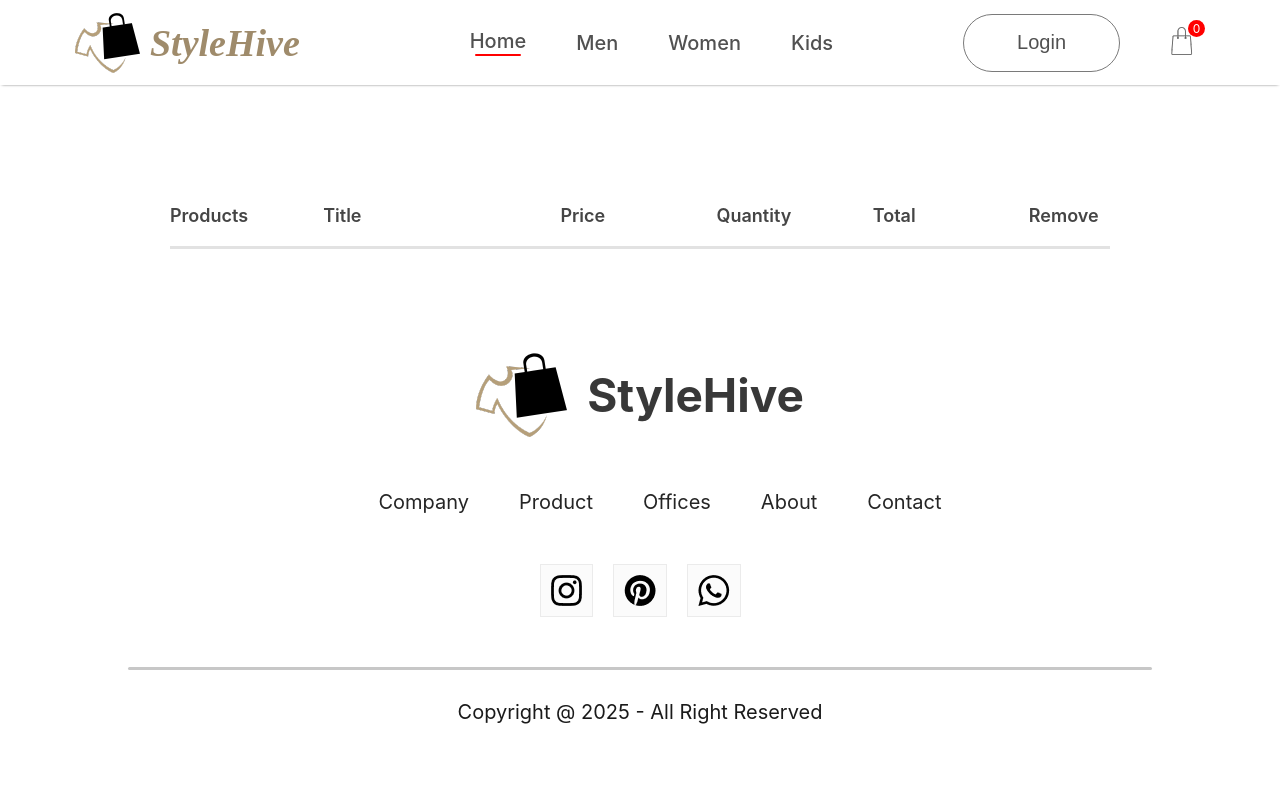
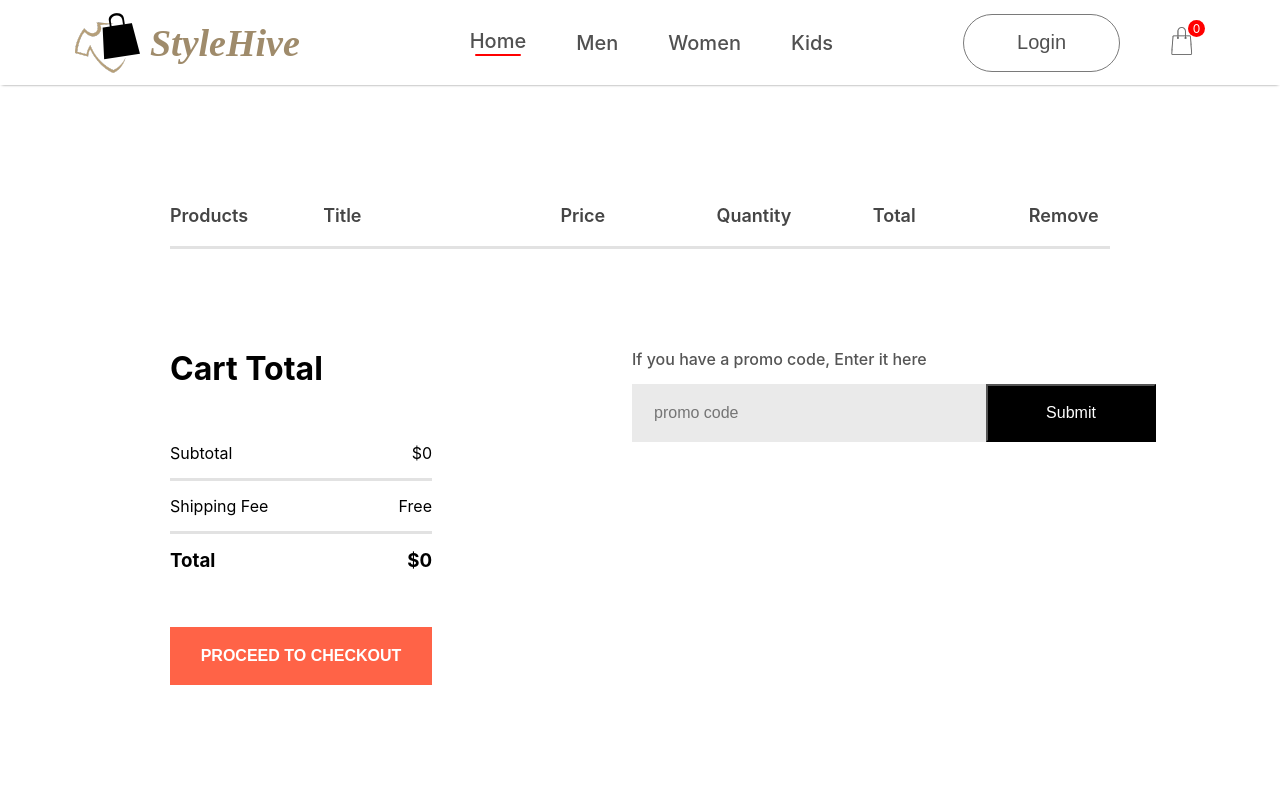
Before and after one commit to ThasuniInduma/e-commerce-web-app, a React (Create React App) app: page /cart in a window 1280 px wide. Shown: the top 787 px of the page. Built offline with nearby package versions, Linux system fonts and the light colour scheme.

Commit message:
cart update

```diff
--- a/src/Components/CartItems/CartItems.css
+++ b/src/Components/CartItems/CartItems.css
@@ -34,3 +34,61 @@
     border: 2px solid #ebebeb;
     background: #fff;
 }
+.cartitems-down{
+    display: flex;
+    margin: 100px 0px;
+}
+.cartitems-total{
+    flex: 1;
+    display: flex;
+    flex-direction: column;
+    margin-right: 200px;
+    gap: 40px;
+}
+.cartitems-total-item{
+    display: flex;
+    justify-content: space-between;
+    padding: 15px 0px;
+}
+.cartitems-total button{
+    width: 262px;
+    outline: none;
+    border: none;
+    cursor: pointer;
+    height: 58px;
+    background: tomato;
+    color: #fff;
+    font-size: 16px;
+    font-weight: 600;
+}
+.cartitems-promocode{
+    flex: 1;
+    font-size: 16px;
+    font-weight: 500;
+}
+.cartitems-promocode p{
+    color: #555;
+}
+.cartitems-promobox{
+    width: 504px;
+    margin-top: 15px;
+    padding-left: 20px;
+    height: 58px;
+    background: #eaeaea;
+}
+.cartitems-promobox input{
+    border: none;
+    outline: none;
+    background: transparent;
+    font-size: 16px;
+    width: 330px;
+    height: 50px;
+}
+.cartitems-promobox button{
+    width: 170px;
+    height: 58px;
+    font-size: 16px;
+    background: black;
+    color: white;
+    cursor: pointer;
+}
--- a/src/Components/CartItems/CartItems.jsx
+++ b/src/Components/CartItems/CartItems.jsx
@@ -30,8 +30,37 @@
             <hr />
             </div>
         }
+        return null;
       })}
-
+      <div className="cartitems-down">
+        <div className="cartitems-total">
+            <h1>Cart Total</h1>
+            <div>
+                <div className="cartitems-total-item">
+                    <p>Subtotal</p>
+                    <p>${0}</p>
+                </div>
+                <hr />
+                <div className="cartitems-total-item">
+                    <p>Shipping Fee</p>
+                    <p>Free</p>
+                </div>
+                <hr />
+                <div className="cartitems-total-item">
+                    <h3>Total</h3>
+                    <h3>${0}</h3>
+                </div>
+            </div>
+            <button>PROCEED TO CHECKOUT</button>
+        </div>
+        <div className="cartitems-promocode">
+            <p>If you have a promo code, Enter it here</p>
+            <div className="cartitems-promobox">
+                <input type="text" placeholder='promo code' />
+                <button>Submit</button>
+            </div>
+        </div>
+      </div>
     </div>
   )
 }
```
